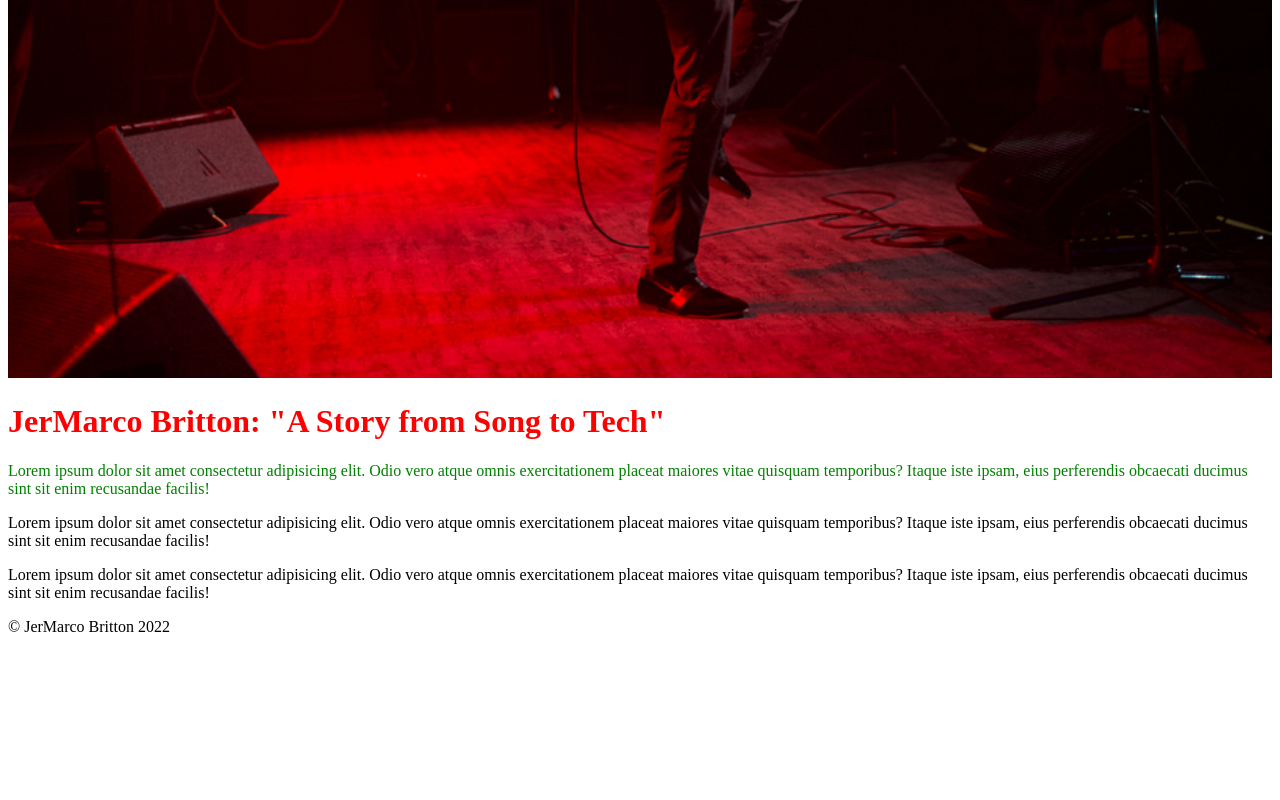
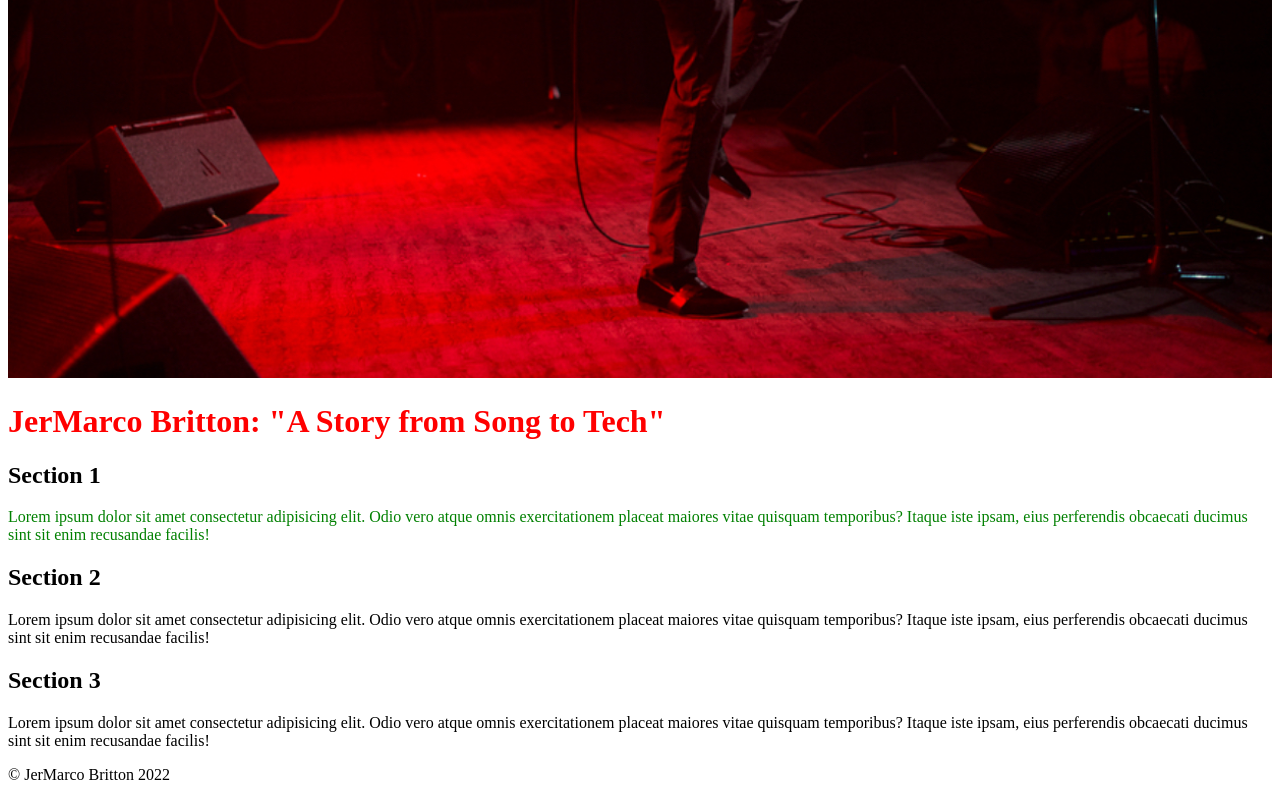
Before and after one commit to STL-LC101-Sept-22/js-assignment-4-html-me-something-mrjermarco, a website: page index.html in a window 1280 px wide. Shown: the part 529-1329 px from the top of the page. Before the commit the page ends 1181 px from the top, so only its background shows below. Drawn offline with Linux system fonts and the light colour scheme.

Commit message:
Added 3 section tags to encapsulate articles on index.html file

```diff
--- a/index.html
+++ b/index.html
@@ -22,6 +22,8 @@
 
             <h1 id = "mainHeading"> JerMarco Britton: "A Story from Song to Tech" </h1>
 
+               <section>
+               <h2> Section 1 </h2>
                   <article>
                      <p id = "testP" class = "funParagraph">
                      Lorem ipsum dolor sit amet consectetur adipisicing elit.
@@ -30,7 +32,10 @@
                      obcaecati ducimus sint sit enim recusandae facilis!
                      </p>
                   </article>
+               </section>
 
+               <section>
+               <h2> Section 2 </h2>
                   <article>
                      <p>
                      Lorem ipsum dolor sit amet consectetur adipisicing elit.
@@ -39,7 +44,10 @@
                      obcaecati ducimus sint sit enim recusandae facilis!
                      </p>
                   </article>
+               </section>
 
+               <section>
+               <h2> Section 3 </h2>
                   <article>
                      <p>
                      Lorem ipsum dolor sit amet consectetur adipisicing elit.
@@ -48,6 +56,7 @@
                      obcaecati ducimus sint sit enim recusandae facilis!
                      </p>
                   </article>
+               </section>
 
             </main>
 
```
Lines whose indentation alone changed are shown as unchanged.
